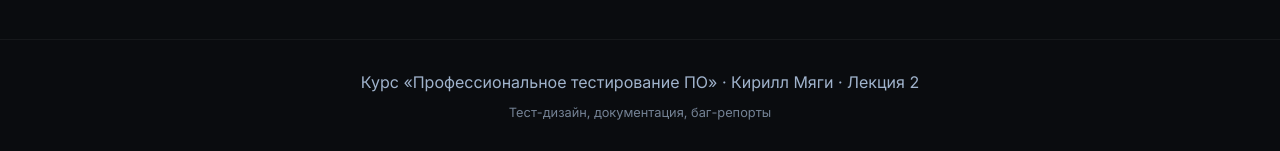
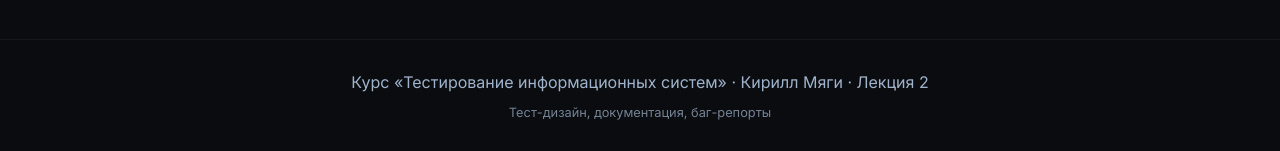
Before and after one commit to bot0743/student, a plain HTML site: page Lecture/index.html in a window 1280 px wide. Shown: the part 6034-6185 px from the top of the page. Drawn offline with Linux system fonts and the light colour scheme; files that its build step writes are made by us from their sources.

Commit message:
Update index.html

```diff
--- a/Lecture/index.html
+++ b/Lecture/index.html
@@ -368,7 +368,7 @@
 
     <footer>
         <div class="container">
-            <p>Курс «Профессиональное тестирование ПО» · Кирилл Мяги · Лекция 2</p>
+            <p>Курс «Тестирование информационных систем» · Кирилл Мяги · Лекция 2</p>
             <p class="footer-small">Тест-дизайн, документация, баг-репорты</p>
         </div>
     </footer>
```
